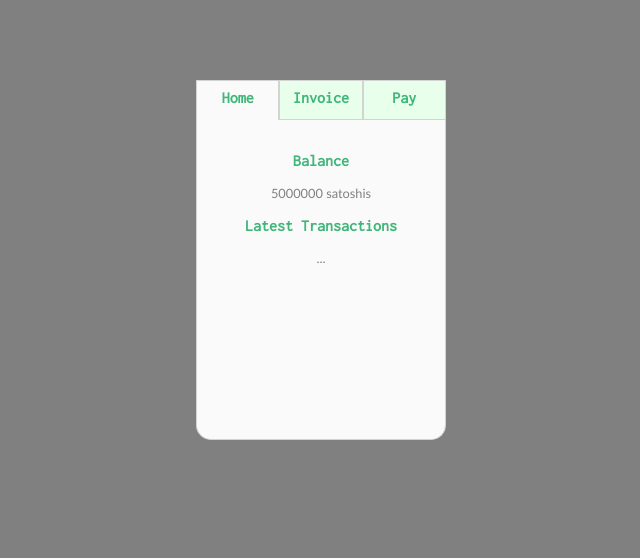
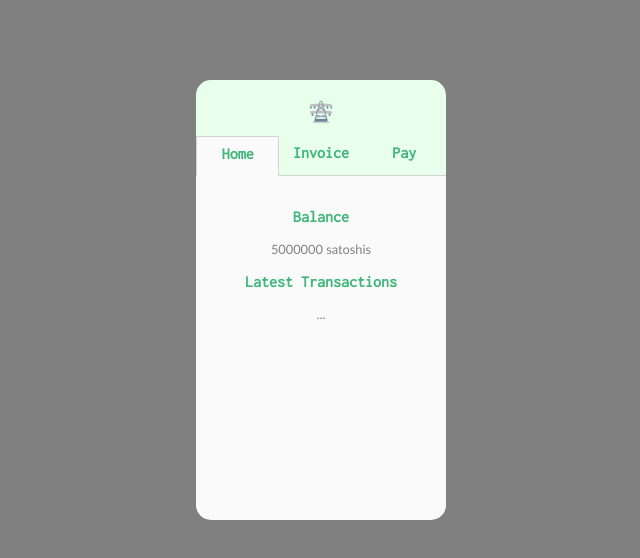
Before and after one commit to eitelkrauss/kwh-style, a plain HTML site: page index.html in a window 1280 px wide. Shown: the whole page, without its empty margins (319-959 px from the left). Drawn offline with Linux system fonts and the light colour scheme.

Commit message:
layout and logo

```diff
--- a/index.html
+++ b/index.html
@@ -12,6 +12,7 @@
 
 <body>
     <main>
+        <header><img src="icon.png" id="logo" alt=""></header>
         <input type="radio" id="tab1" name="tab-menu" checked>
         <label for="tab1">Home</label>
         <input type="radio" id="tab2" name="tab-menu">
--- a/style.css
+++ b/style.css
@@ -12,11 +12,26 @@ body {
 
 main {
     max-width: 250px;
-    min-height: 45vh;
+    min-height: 55vh;
     margin: 10vh auto;
     display: grid;
     grid-template-columns: 1fr 1fr 1fr;
-    grid-template-rows: 2.5rem auto
+    grid-template-rows: 3.5rem 2.5rem auto
+}
+
+header {
+    grid-column: 1 / 4;
+    width: 100%;
+    text-align: center;
+    background-color: #e8ffec;
+    border-top-left-radius: 15px;
+    border-top-right-radius: 15px;
+}
+
+#logo {
+    height: 1.5rem;
+    width: 1.5rem;
+    margin: 2.5vh;
 }
 
 input[type=radio] {
@@ -45,9 +60,10 @@ input[type=button]:hover {
 }
 
 label {
-    border: 1px solid lightgray;
+    /*border: 1px solid lightgray;*/
     /*border-top-left-radius: 5px;
     border-top-right-radius: 5px;*/
+    border-bottom: 1px solid lightgray;
     text-align: center;
     font: var(--headline-font);
     color: var(--headline-color);
@@ -61,7 +77,6 @@ label {
     display: none;
     background-color: var(--background-color);
     font: var(--text-font);
-    border: 1px solid lightgray;
     padding: 1rem;
     border-top: 0;
     border-bottom-left-radius: 15px;
@@ -121,11 +136,14 @@ form textarea:hover, form textarea:focus {
 
 main [id^="tab"]:checked + label {
     background-color: rgb(250, 250, 250);
-    border-bottom: none;
+    border: 1px solid lightgray;
+    border-bottom: 0;
     color: var(--headline-color);
 }
 
 main [id^="tab"]:hover + label {
     background-color: rgb(250, 250, 250);
+    border: 1px solid lightgray;
+    border-bottom: none;
     color: var(--headline-color);
 }
```
Also changed, not shown: icon-active.png (added), icon.png (added).
